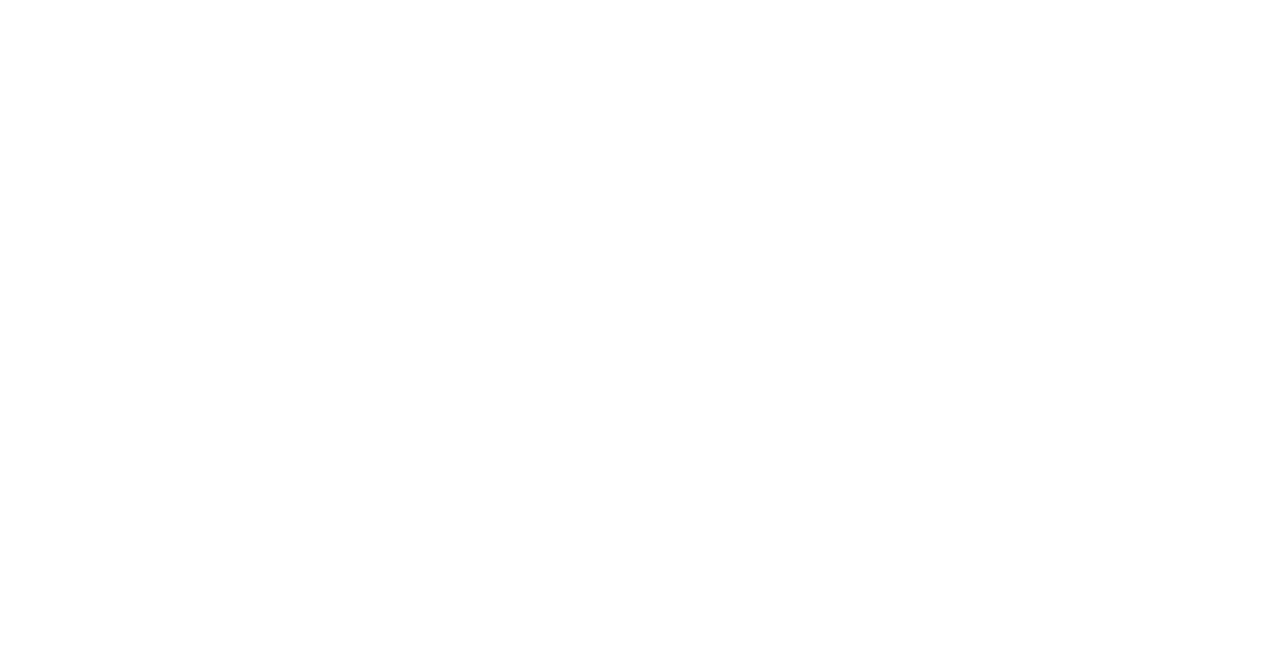
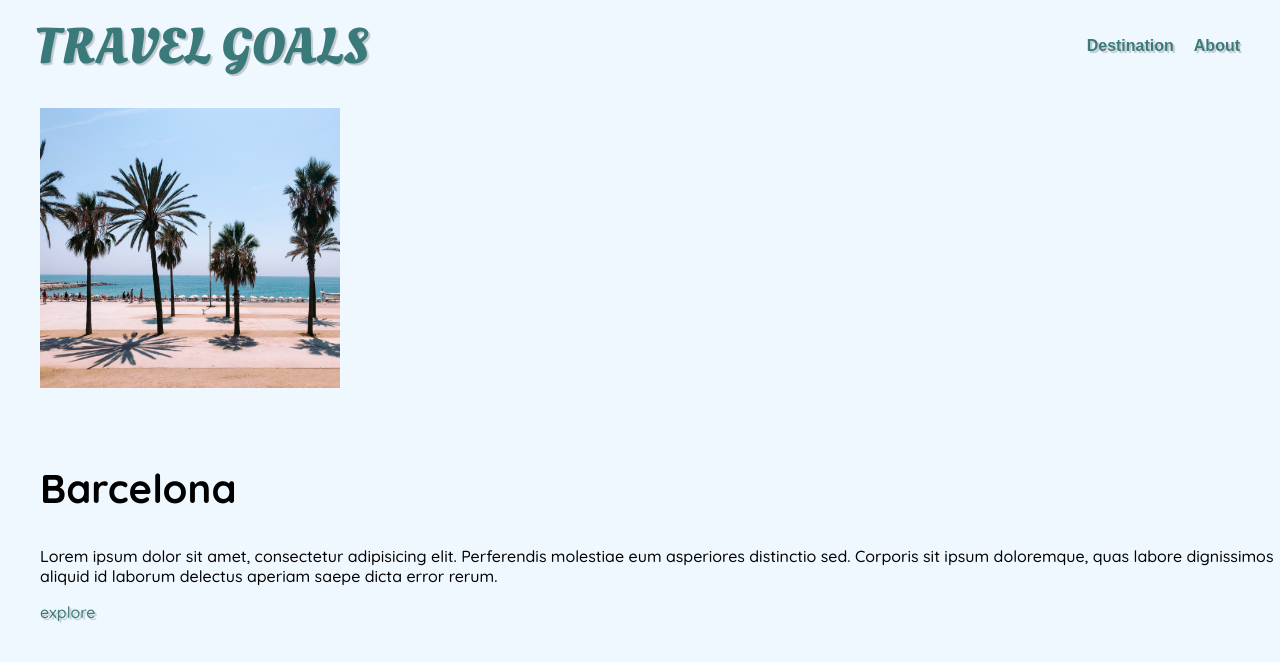
Before and after one commit to juyang2222/travel-page, a plain HTML site: page places.html in a window 1280 px wide. Drawn offline with Linux system fonts and the light colour scheme.

Commit message:
01/30 10:26

```diff
--- /dev/null
+++ b/places.css
@@ -0,0 +1,36 @@
+body{
+background-color: aliceblue;
+}
+
+
+header {
+  display: flex;
+  flex-direction: row;
+  justify-content: space-between;
+  align-items: center;
+  position: static;
+  background-color: aliceblue;
+  width: 100%;
+  box-sizing: border-box;
+}
+
+
+main li img {
+  width: 300px;
+  height: 280px;
+}
+
+ul {
+  list-style-type: none;
+}
+
+ul a {
+  color: rgb(59, 122, 122) !important;
+}
+
+:any-link {
+  color: rgb(59, 122, 122);
+  cursor: pointer;
+  text-decoration: none;
+  text-shadow: 2px 2px 1px rgba(0, 0, 0, 0.2);
+}
--- a/places.html
+++ b/places.html
@@ -0,0 +1,45 @@
+<!DOCTYPE html>
+<html lang="en">
+  <head>
+    <meta charset="UTF-8" />
+    <link
+      href="https://fonts.googleapis.com/css2?family=Raleway:wght@700&family=Oleo+Script:wght@700&family=Quicksand:wght@300;500;700&display=swap"
+      rel="stylesheet"
+    />
+    <link rel="stylesheet" href="shared.css" />
+    <link rel="stylesheet" href="/places.css" />
+    <title>Travel Goal</title>
+  </head>
+  <body>
+    <header>
+      <div id="logo"><a href="/index.html">Travel Goals</a></div>
+      <nav>
+        <ul>
+          <li>
+            <a class="nav" href="places.html" target="_blank">Destination</a>
+          </li>
+
+          <li><a class="nav" href="about.html">About</a></li>
+        </ul>
+      </nav>
+    </header>
+    <main>
+      <ul>
+        <li><img src="/images/places/barcelona.jpg" alt="바르셀로나" />
+        <div class="item-content">
+          <h2>Barcelona</h2>
+          <p>Lorem ipsum dolor sit amet, consectetur adipisicing elit. Perferendis molestiae eum asperiores distinctio sed. Corporis sit ipsum doloremque, quas labore dignissimos aliquid id laborum delectus aperiam saepe dicta error rerum.</p>
+        </div>
+
+      <div class="actions">
+        <a href="https://ko.wikipedia.org/wiki/%EC%9C%84%ED%82%A4%EB%B0%B1%EA%B3%BC:%EB%8C%80%EB%AC%B8">explore</a>
+
+
+      </div>
+
+
+      </li>
+      </ul>
+    </main>
+  </body>
+</html>
--- a/shared.css
+++ b/shared.css
@@ -29,6 +29,7 @@ header {
   justify-content: space-between;
   align-items: center;
   position: absolute;
+  background-color: rgb(38, 37, 59);
   width: 100%;
   box-sizing: border-box;
 }
@@ -38,7 +39,7 @@ header {
   margin: 0;
   padding: 0;
   display: inline;
-  color: rgb(255, 228, 241);
+  color: rgb(255, 232, 243);
 }
 
 .nav:hover {
@@ -73,66 +74,66 @@ header a:hover {
   text-align: center;
   text-decoration: none;
   text-transform: uppercase;
-  padding:0 20px;
+  padding: 0 20px;
 }
 
 #destination img {
   width: 90%;
   height: 65%;
   border-radius: 10px;
-  box-shadow: 2px 4px 8px rgb(67,67,67);
+  box-shadow: 2px 4px 8px rgb(67, 67, 67);
   object-fit: cover;
 }
 
 #highlights {
-  height: 500px;
+  height: 100%;
   width: 100%;
   /* background-color: rgb(211, 245, 233); */
   text-align: center;
   margin-top: -33px;
-  background: linear-gradient(0deg,rgb(227,255,254),rgb(148, 226, 221));
+  background: linear-gradient(0deg, rgb(227, 255, 254), rgb(148, 226, 221));
 }
 
 h2 {
   padding-top: 38px;
   font-size: 40px;
-  color: (59,65,64);
+  color: (59, 65, 64);
 }
 
-.destination p{
+.destination p {
   text-align: center;
   font-size: 24px;
-  color:rgb(124, 123, 123);
+  color: rgb(124, 123, 123);
   margin: 20px 0;
 }
 
-.destination strong{
-  color:rgb(0,160,117);
+.destination strong {
+  color: rgb(0, 160, 117);
 }
 
-#sns{
-height:100px;
+#sns {
+  height: 100px;
   width: 100%;
   background-color: black;
   padding-top: 10px;
-position:relative;
-top:10px
-
+  position: relative;
+  top: 10px;
 }
 
-footer ul{
+footer ul {
   display: flex;
   justify-content: center;
   list-style: none;
-gap:50px;
+  gap: 50px;
+  height: 65%;
 }
 
-footer img{
-  width: 50px;
-  height:50px;
+footer img {
+  width: 100%;
+  height: 100%;
   object-fit: fill;
 }
 
-footer{
+footer {
   margin-top: -30px;
 }
```
Lines whose indentation alone changed are shown as unchanged.
